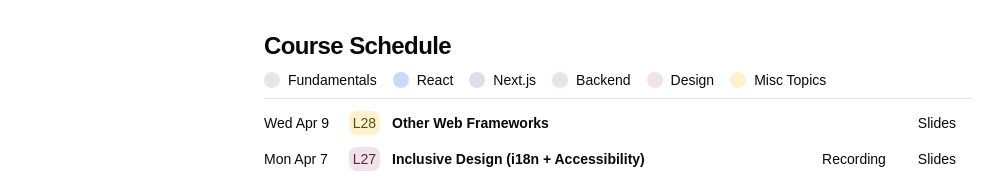
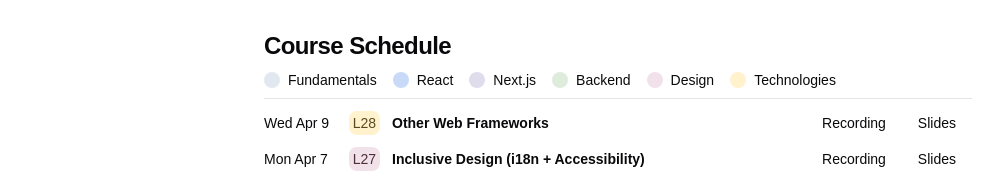
Before and after one commit to comp426-25s/comp426-25s.github.io, a Next.js app: page / in a window 1280 px wide. Shown: the part 628-800 px from the top of the page, without its empty margins (22-1025 px from the left). Built offline with nearby package versions, Linux system fonts and the light colour scheme.

Commit message:
Post video for L28

```diff
--- a/app/page.tsx
+++ b/app/page.tsx
@@ -115,7 +115,7 @@
 
         <div className='flex flex-row gap-2 items-center'>
           <div className='w-4 h-4 bg-[#fff2cc] rounded-full'></div>
-          <p className='text-sm'>Misc Topics</p>
+          <p className='text-sm'>Technologies</p>
         </div>
       </div>
       <Schedule />
--- a/course/schedule.yaml
+++ b/course/schedule.yaml
@@ -4,7 +4,7 @@
   date: Wed Apr 9
   title: Other Web Frameworks
   synopsis: null
-  youtubeUrl: null
+  youtubeUrl: https://youtu.be/UYhkwvsi8a4
   slidesUrl:   https://docs.google.com/presentation/d/1LzP9IbLUPDEPlqA_PDWkGCRaUFW5RyZYEraVeDK24WU/edit?usp=sharing
   module: '6'
 
```
